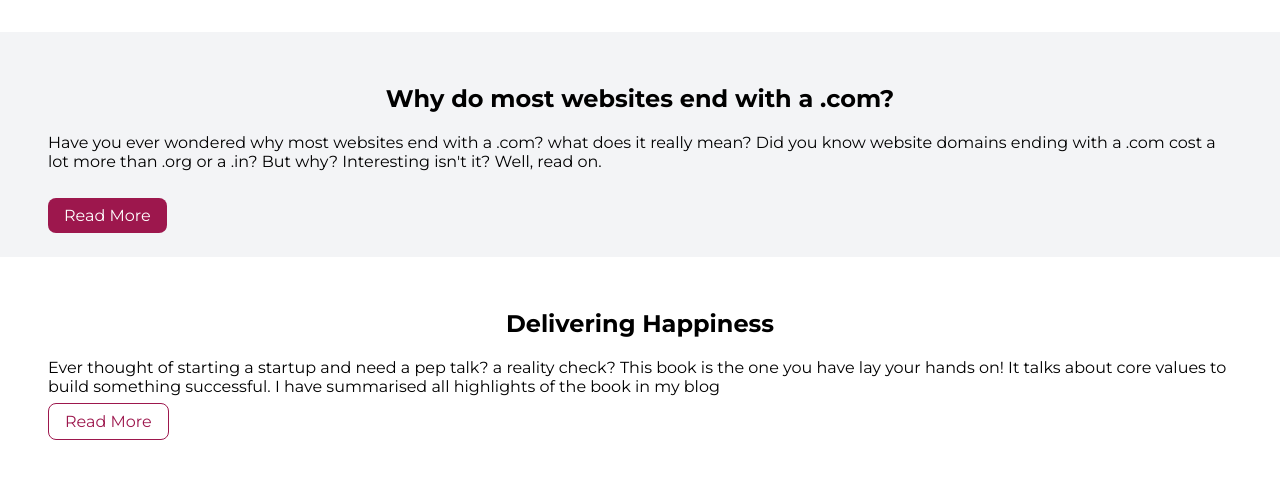
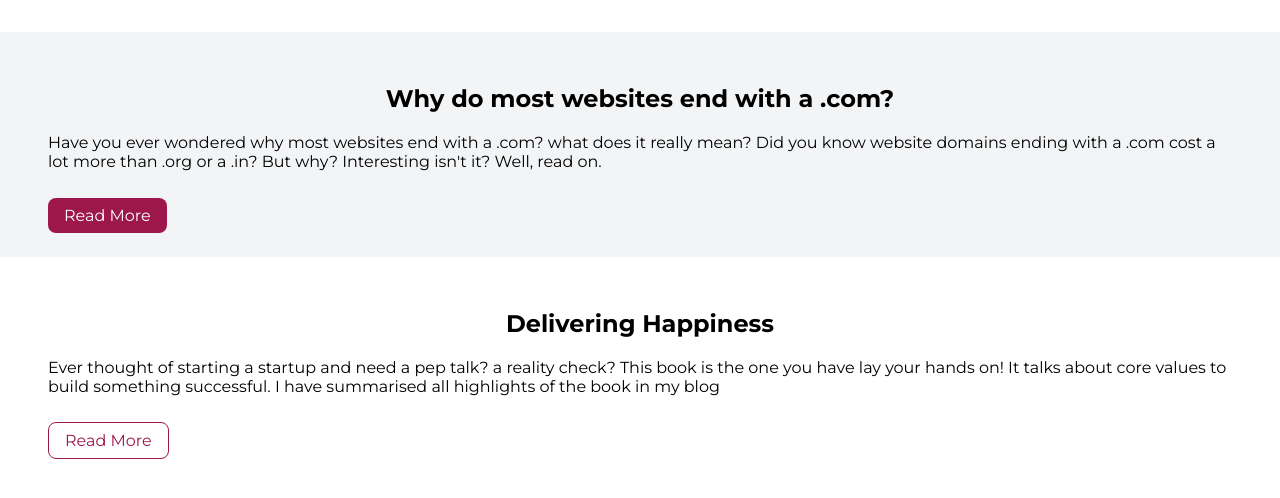
Before and after one commit to SriV-dya/Profile-repo, a plain HTML site: page blogs.html in a window 1280 px wide. Shown: the part 280-778 px from the top of the page. Drawn offline with Linux system fonts and the light colour scheme.

Commit message:
Update blogs.html

```diff
--- a/blogs.html
+++ b/blogs.html
@@ -43,7 +43,7 @@
                     book is the one you have lay your hands on! It talks about core values to build something
                     successful. I have summarised all highlights of the book in my blog
                 </p>
-                <a class="link link-secondary" href="https://dev.to/srivdya/delivering-happiness-l7m">Read More</a>
+                <br/><a class="link link-secondary" href="https://dev.to/srivdya/delivering-happiness-l7m">Read More</a>
             </div>
 
         </section>
```
